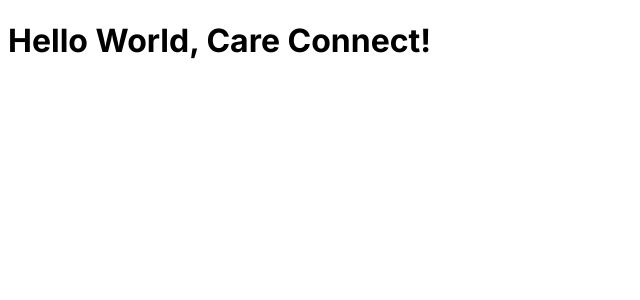
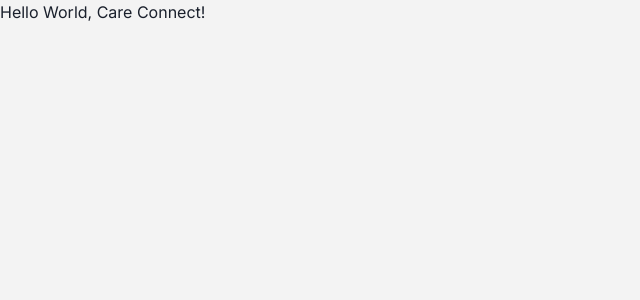
Before and after one commit to paulacynthia/care-connect, a Next.js app: page / in a window 1280 px wide. Shown: the top 300 px of the page, without its empty margins (0-640 px from the left). Built offline with nearby package versions, Linux system fonts and the light colour scheme.

Commit message:
:sparkles: feat: root layout

```diff
--- a/src/app/layout.tsx
+++ b/src/app/layout.tsx
@@ -1,12 +1,14 @@
 import type { Metadata } from "next";
 import { Inter } from "next/font/google";
+import { Providers } from "./providers";
 
 const inter = Inter({ subsets: ["latin"] });
 
 export const metadata: Metadata = {
   title: "Care Connect",
-  description: "Care Connect é um marketplace inovador dedicado a conectar enfermeiros a oportunidades de trabalho em unidades de saúde.",
-}
+  description:
+    "Care Connect é um marketplace inovador dedicado a conectar enfermeiros a oportunidades de trabalho em unidades de saúde.",
+};
 
 export default function RootLayout({
   children,
@@ -15,7 +17,9 @@
 }>) {
   return (
     <html lang="en">
-      <body className={inter.className}>{children}</body>
+      <body className={inter.className}>
+        <Providers>{children}</Providers>
+      </body>
     </html>
   );
 }
```
